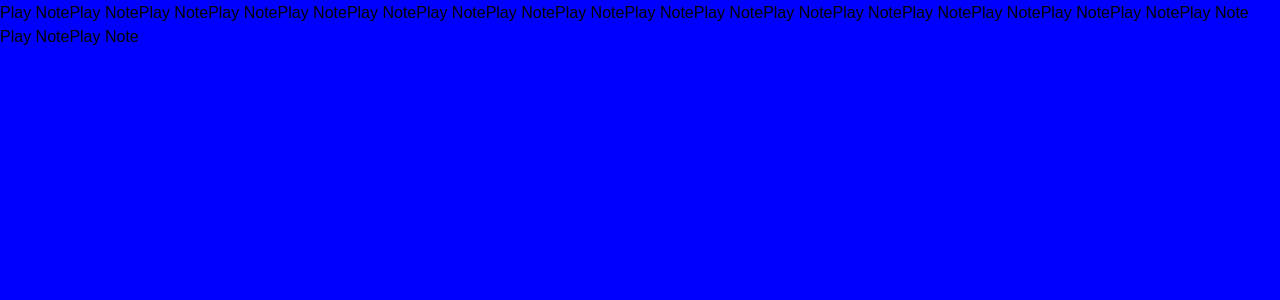
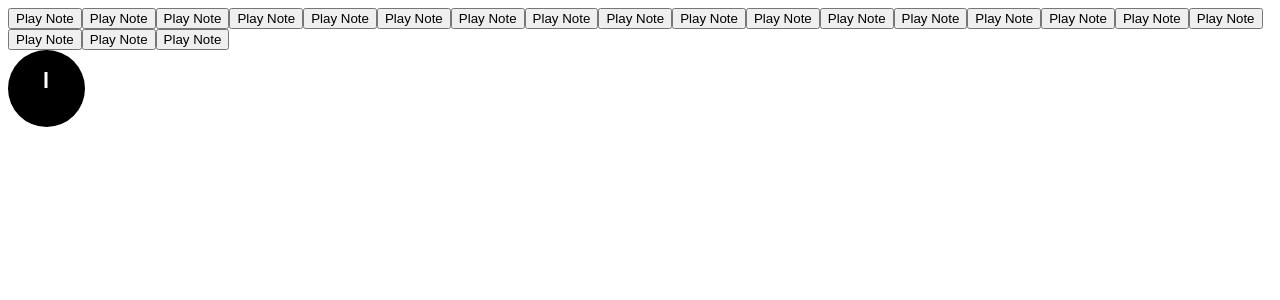
Before and after one commit to MaverickOleson/React-synthesizer-web-audio-api-project, a React (Create React App) app: page / in a window 1280 px wide. Shown: the top 300 px of the page. Built offline with nearby package versions, Linux system fonts and the light colour scheme.

Commit message:
added knob component with styling for it and event listeners for rotating, as well as a usestate for keeping track of the rotation

```diff
--- /dev/null
+++ b/src/Components/knob.js
@@ -0,0 +1,28 @@
+import React, {useState, useEffect, useRef} from 'react'
+
+export default function Knob() {
+
+    const [rotation, setRotation] = useState(0);
+
+    const knobRef = useRef();
+
+    useEffect(() => {
+     return()=>{
+         var a = ()=>document.removeEventListener('mousemove', a)
+     }
+
+    }, [])
+
+    function checkRotate(x){
+        document.addEventListener('mousemove', (e)=>{
+            if(e.clientX > x) setRotation(rotation + e.clientX - x);
+            if(e.clientX < x) setRotation(rotation + e.clientX - x);
+        })
+    }
+
+    return (
+        <div ref={knobRef} onMouseDown={(e)=>checkRotate(e.clientX)} className='knob'>
+            <div className='knob-marker' style={{transform: `translateX(50%) rotateZ(${rotation}deg)`}}></div>
+        </div>
+    )
+}
--- a/src/App.js
+++ b/src/Pages/App.js
@@ -1,6 +1,6 @@
 import React, { useState, useEffect, useRef } from 'react';
-import './styles/main.css';
-import Note from './note';
+import Note from '../Components/note';
+import Knob from '../Components/knob';
 
 function App() {
   const [key, setKey] = useState(1);
@@ -12,31 +12,6 @@ function App() {
   const noteRefs = useRef([]);
   noteRefs.current = [];
 
-  // function createNote(){
-  //   const audioCtx = new (window.AudioContext || window.webkitAudioContext)();
-
-  //   const vco = audioCtx.createOscillator();
-  //   vco.type = 'sawtooth';
-
-  //   const vca = audioCtx.createGain();
-  //   vca.gain.value = 0;
-
-  //   vco.connect(vca);
-  //   vca.connect(audioCtx.destination);
-
-  //   vco.start();
-
-  //   return [audioCtx, vco, vca];
-  // }
-
-  // const [ready, setReady] = useState(false);
-
-  // const vcos = (ready) ? keys.map(()=>{return createNote()}) : null;
-
-  // function playNote([ctx, vco, vca], note){
-  //   vco.frequency.setValueAtTime(note * key, ctx.currentTime);
-  //   vca.gain.setValueAtTime(1, ctx.currentTime);
-  // };
   function createEvent(eventType, event) {
     var resp = document.createEvent(eventType);
     resp.initEvent(event, true, true);
@@ -58,12 +33,6 @@ function App() {
         }
       }
     })
-    // document.addEventListener('keydown', (e)=>{
-    //   playNote(vcos[keys.indexOf(e.key)], notes[keys.indexOf(e.key)]);
-    // });
-    // document.addEventListener('keyup', (e)=>{
-    //   vcos[keys.indexOf(e.key)][2].gain.setValueAtTime(0, vcos[keys.indexOf(e.key)][0].currentTime);
-    // });
   })
 
   return (
@@ -71,6 +40,7 @@ function App() {
       {notes.map((note, index) => {
         return <Note key={`note${index}`} refs={noteRefs.current} note={note} />
       })}
+      <Knob/>
     </div>
   );
 }
--- a/src/index.js
+++ b/src/index.js
@@ -1,7 +1,7 @@
 import React from 'react';
 import ReactDOM from 'react-dom';
 import './styles/main.css';
-import App from './App';
+import App from './Pages/App';
 
 ReactDOM.render(
   <React.StrictMode>
--- a/src/styles/components/_index.scss
+++ b/src/styles/components/_index.scss
@@ -1 +1 @@
-@forward './blank';
+@forward './knob';
--- /dev/null
+++ b/src/styles/components/_knob.scss
@@ -0,0 +1,17 @@
+$dim: 6vw;
+.knob {
+    width: $dim;
+    height: $dim;
+    border-radius: 50%;
+    background-color: black;
+    position: relative;
+    .knob-marker {
+        width: 3px;
+        height: 16px;
+        background-color: white;
+        transform-origin: bottom;
+        position: absolute;
+        bottom: 50%;
+        right: 50%;
+    }
+}
--- a/src/styles/main.css
+++ b/src/styles/main.css
@@ -19,268 +19,6 @@ div{
         @include relative()
     }
 */
-*,
-*::after,
-*::before {
-  margin: 0;
-  padding: 0;
-  border: 0;
-  font-size: 100%;
-  font-weight: normal;
-  vertical-align: baseline;
-  background: transparent;
-}
-
-main,
-article,
-aside,
-figure,
-footer,
-header,
-nav,
-section,
-details,
-summary {
-  display: block;
-}
-
-html {
-  box-sizing: border-box;
-}
-
-*,
-*::after,
-*::before {
-  box-sizing: inherit;
-}
-
-img,
-object,
-embed {
-  max-width: 100%;
-  height: auto;
-}
-
-html {
-  overflow-y: scroll;
-}
-
-ul {
-  list-style: none;
-}
-
-blockquote,
-q {
-  quotes: none;
-}
-blockquote::before, blockquote::after,
-q::before,
-q::after {
-  content: "";
-  content: none;
-}
-
-del {
-  text-decoration: line-through;
-}
-
-abbr[title],
-dfn[title] {
-  border-bottom: 1px dotted #222;
-  cursor: help;
-}
-
-table {
-  border-collapse: separate;
-  border-spacing: 0;
-}
-
-th {
-  font-weight: bold;
-  vertical-align: bottom;
-}
-
-td {
-  font-weight: normal;
-  vertical-align: top;
-}
-
-hr {
-  display: block;
-  height: 1px;
-  border: 0;
-  border-top: 1px solid #ccc;
-  margin: 1em 0;
-  padding: 0;
-}
-
-input,
-select {
-  vertical-align: middle;
-}
-
-pre {
-  white-space: pre;
-  white-space: pre-wrap;
-  white-space: pre-line;
-  word-wrap: break-word;
-}
-
-input[type=radio] {
-  vertical-align: text-bottom;
-}
-
-input[type=checkbox] {
-  vertical-align: bottom;
-}
-
-.ie7 input[type=checkbox] {
-  vertical-align: baseline;
-}
-
-.ie6 input {
-  vertical-align: text-bottom;
-}
-
-select,
-input,
-textarea {
-  font-size: 99%;
-}
-
-small {
-  font-size: 85%;
-}
-
-strong {
-  font-weight: bold;
-}
-
-sub,
-sup {
-  font-size: 75%;
-  line-height: 0;
-  position: relative;
-}
-
-sup {
-  top: -0.5em;
-}
-
-sub {
-  bottom: -0.25em;
-}
-
-.clickable,
-label,
-input[type=button],
-input[type=submit],
-input[type=file],
-button {
-  cursor: pointer;
-}
-
-button,
-input[type=button] {
-  width: auto;
-  overflow: hidden;
-  border-color: transparent;
-  text-transform: capitalize;
-}
-
-.ie7 img {
-  -ms-interpolation-mode: bicubic;
-}
-
-.clearfix::after {
-  content: " ";
-  display: block;
-  clear: both;
-}
-
-body {
-  min-height: 100vh;
-  font-family: -apple-system, BlinkMacSystemFont, "Segoe UI", Roboto, Oxygen, Ubuntu, Cantarell, "Open Sans", "Helvetica Neue", sans-serif;
-  background: blue;
-  color: red;
-  line-height: 1.5;
-  font-size: 0.875rem;
-}
-
-main {
-  min-height: 100vh;
-  display: flex;
-  align-items: center;
-  justify-content: center;
-}
-
-ul {
-  list-style-type: none;
-}
-
-a {
-  text-decoration: none;
-}
-
-h1,
-h2,
-h3,
-h4 {
-  letter-spacing: 0.1rem;
-  text-transform: capitalize;
-  line-height: 1.25;
-  margin-bottom: 0.75rem;
-}
-
-h1 {
-  font-size: 3rem;
-}
-
-h2 {
-  font-size: 2rem;
-}
-
-h3 {
-  font-size: 1.25rem;
-}
-
-h4 {
-  font-size: 0.875rem;
-}
-
-p {
-  margin-bottom: 1.25rem;
-  color: grey;
-}
-
-@media screen and (min-width: 800px) {
-  h1 {
-    font-size: 4rem;
-  }
-
-  h2 {
-    font-size: 2.5rem;
-  }
-
-  h3 {
-    font-size: 1.75rem;
-  }
-
-  h4 {
-    font-size: 1rem;
-  }
-
-  body {
-    font-size: 1rem;
-  }
-
-  h1,
-h2,
-h3,
-h4 {
-    line-height: 1;
-  }
-}
 .synth {
   width: 100%;
   height: 100vh;
@@ -357,4 +95,22 @@ h4 {
   text-align: center;
 }
 
+.knob {
+  width: 6vw;
+  height: 6vw;
+  border-radius: 50%;
+  background-color: black;
+  position: relative;
+}
+
+.knob .knob-marker {
+  width: 3px;
+  height: 16px;
+  background-color: white;
+  transform-origin: bottom;
+  position: absolute;
+  bottom: 50%;
+  right: 50%;
+}
+
 /*# sourceMappingURL=main.css.map */
```
Also changed, not shown: src/styles/main.scss (+5 -5 lines), src/Components/mic.js (renamed from src/mic.js), src/Components/note.js (renamed from src/note.js), src/Util/api_config.js (renamed from src/api_config.js), src/styles/components/_blank.scss (deleted), 2 other files (tests, documents, lock files or other folders).
